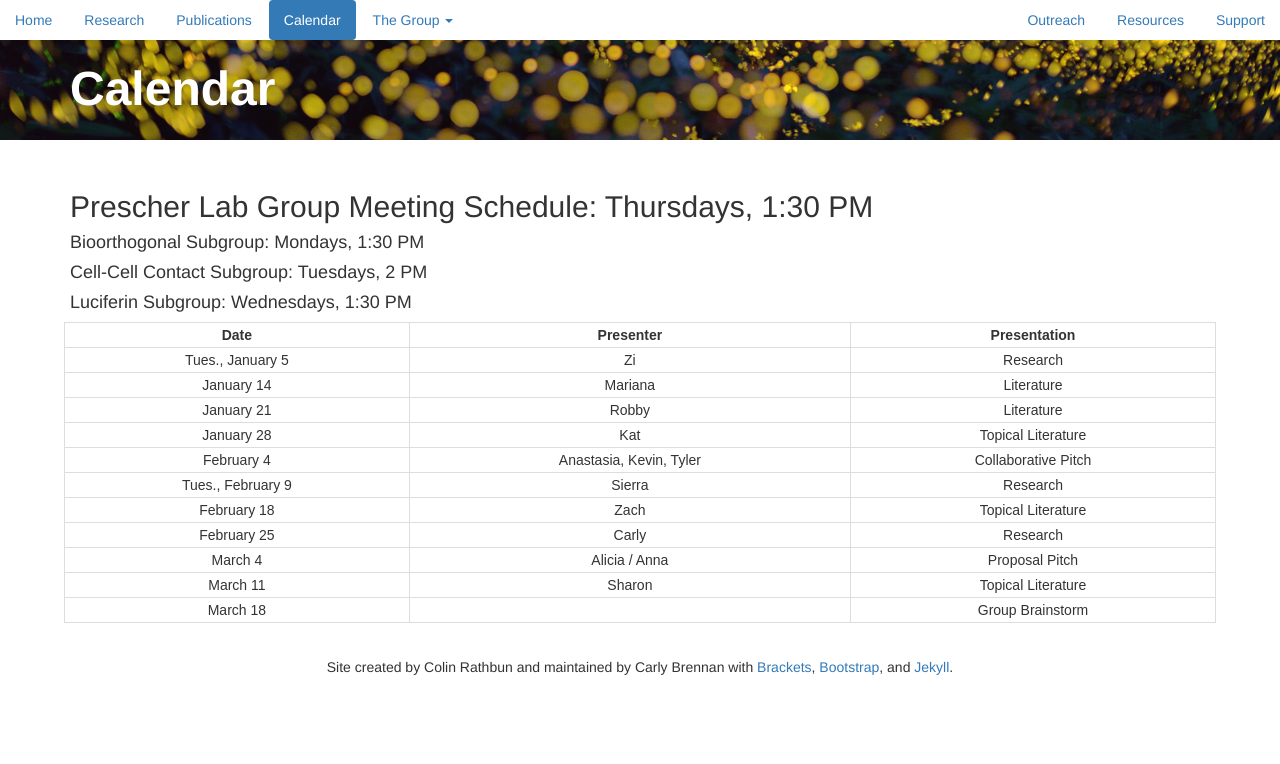
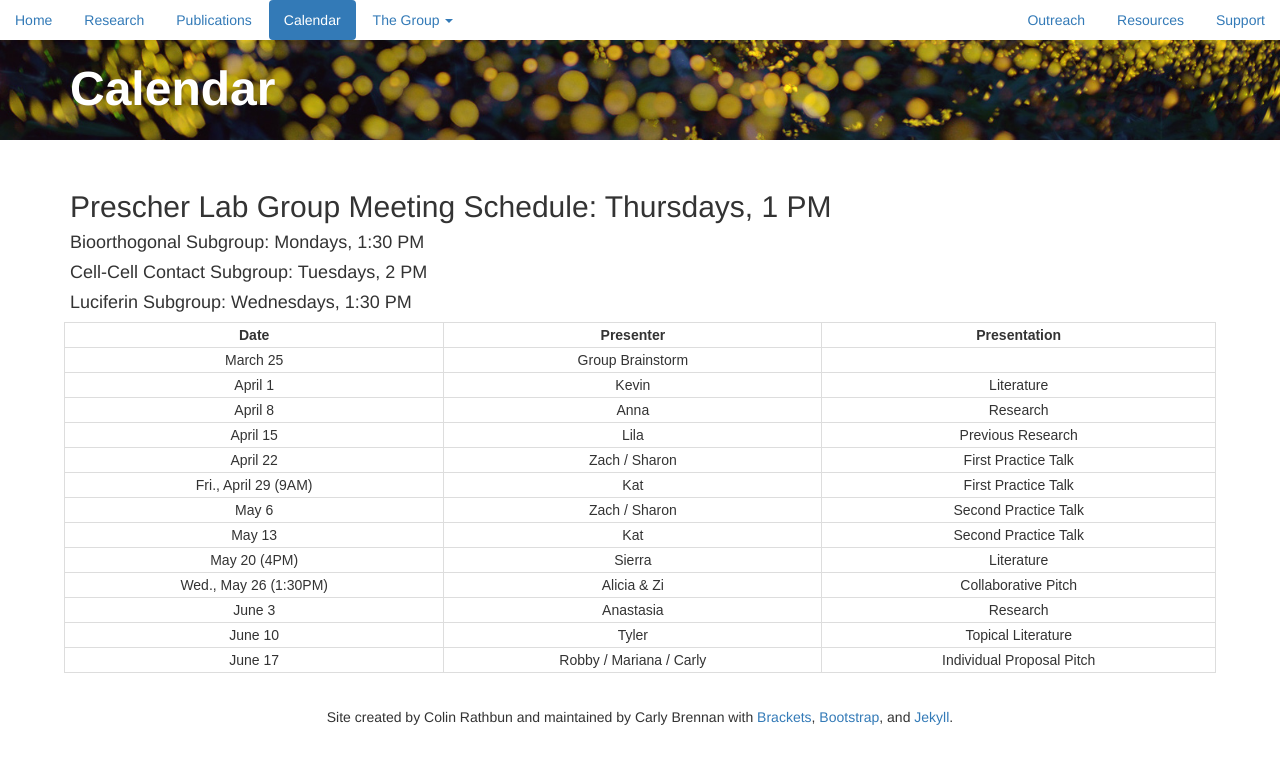
Before and after one commit to c-bun/Prescher-Lab-Site, a Jekyll site: the page built from Calendar.html, in a window 1280 px wide. Shown: the top 764 px of the page. Built offline with Jekyll 4.4.1, drawn with Linux system fonts in a browser that asks for light colours.

Commit message:
PrescherLabSite_April2021_Update1

```diff
--- a/Calendar.html
+++ b/Calendar.html
@@ -24,7 +24,7 @@ padding: 2px;
 </head>
 <body>
 <div class="container">
-    <h2>Prescher Lab Group Meeting Schedule: Thursdays, 1:30 PM</h2>
+    <h2>Prescher Lab Group Meeting Schedule: Thursdays, 1 PM</h2>
     <h4>Bioorthogonal Subgroup: Mondays, 1:30 PM</h4>
     <h4>Cell-Cell Contact Subgroup: Tuesdays, 2 PM</h4>
     <h4>Luciferin Subgroup: Wednesdays, 1:30 PM</h4>
@@ -38,16 +38,17 @@ padding: 2px;
  <th title="Field #3">Presentation</th>
  </tr></thead>
  <tbody><tr>
- <td>Tues., January 5</td>
- <td>Zi</td><td>Research</td></tr><tr>
- <td>January 14</td><td>Mariana</td><td>Literature</td></tr><tr>
- <td>January 21</td><td>Robby</td><td>Literature</td></tr><tr>
- <td>January 28</td><td>Kat</td><td>Topical Literature</td></tr><tr>
- <td>February 4</td><td>Anastasia, Kevin, Tyler</td><td>Collaborative Pitch</td></tr><tr>
- <td>Tues., February 9</td><td>Sierra</td><td>Research</td></tr><tr>
- <td>February 18</td><td>Zach</td><td>Topical Literature</td></tr><tr>
- <td>February 25</td><td>Carly</td><td>Research</td></tr><tr>
- <td>March 4</td><td>Alicia / Anna</td><td>Proposal Pitch</td></tr><tr>
- <td>March 11</td><td>Sharon</td><td>Topical Literature</td></tr><tr>
- <td>March 18</td><td></td><td>Group Brainstorm</td></tr><tr>
+ <td>March 25</td><td>Group Brainstorm</td><td></td></tr><tr>
+ <td>April 1</td><td>Kevin</td><td>Literature</td></tr><tr>
+ <td>April 8</td><td>Anna</td><td>Research</td></tr><tr>
+ <td>April 15</td><td>Lila</td><td>Previous Research</td></tr><tr>
+ <td>April 22</td><td>Zach / Sharon</td><td>First Practice Talk</td></tr><tr>
+ <td>Fri., April 29 (9AM)</td><td>Kat</td><td>First Practice Talk</td></tr><tr>
+ <td>May 6</td><td>Zach / Sharon</td><td>Second Practice Talk</td></tr><tr>
+ <td>May 13</td><td>Kat</td><td>Second Practice Talk</td></tr><tr>
+ <td>May 20 (4PM)</td><td>Sierra</td><td>Literature</td></tr><tr>
+ <td>Wed., May 26 (1:30PM)</td><td>Alicia & Zi</td><td>Collaborative Pitch</td></tr><tr>
+ <td>June 3</td><td>Anastasia</td><td>Research</td></tr><tr>
+ <td>June 10</td><td>Tyler</td><td>Topical Literature</td></tr><tr>
+ <td>June 17</td><td>Robby / Mariana / Carly</td><td>Individual Proposal Pitch</td></tr><tr>
  </tbody></table>
--- a/_data/group.csv
+++ b/_data/group.csv
@@ -59,6 +59,7 @@ Jenny,Hoang,undergrad,"Saigon, Vietnam","B.S., Chemistry (Chemical Biology Speci
 Jonathan,Tchan,undergrad,"San Gabriel, CA","B.S., Biological Sciences",Niels Bohr,UROP Fellow (2020-2021),
 Meghan,Dyck,undergrad,"King City, CA","B.S., Chemistry","Annie Cannon, Edward Jenner",,
 Sharon,Chen,graduate,"Torrance, CA","B.A., Molecular and Cellular Biology, UC Berkeley",Gertrude B. Elion,,
-Katherine,Townsend,graduate,"Middlebury, VT","B.S., Chemistry, Bucknell University",Friedlieb Ferdinand Runge,,
+Katherine,Townsend,graduate,"Middlebury, VT","B.S., Chemistry, Bucknell University",Friedlieb Ferdinand Runge,NSF GRFP Honorable Mention (2021) ,
 Zachary,Torrey,graduate,"Salisbury, MD","B.S., Chemistry (Biochemistry Concentration), George Mason University ",Jonas Salk,,
 Alicia,Mangubat-Medina,postdoc,"Seattle, WA","B.S., Biochemistry, Western Washington University; Ph.D., Chemistry, Rice University",Carolyn Bertozzi,George Hewitt Medical Research Postdoctoral Fellow (2020),
+Lila,Halbers,graduate,"Anaheim Hills, CA","B.A., Chemistry, UC San Diego; M.S., Clinical and Experimental Therapeutics, USC",Rosalind Franklin,,
--- a/_data/publications.csv
+++ b/_data/publications.csv
@@ -1,4 +1,5 @@
 number,authors,title,journal,year,volume,pages,note,link
+65,"Rathbun, C. M.*; Ionkina, A. I.*; Yao, Z.*; Jones, K. A.; Porterfield, W. B.; Prescher, J. A.",Rapid Multicomponent Bioluminescence Imaging via Substrate Unmixing,ACS Chem. Biol.,2021,,,ASAPs (Originally uploaded to biorxiv: https://doi.org/10.1101/811026),https://pubs.acs.org/doi/full/10.1021/acschembio.0c00959
 64,"Williams, S. J.; Hwang, C. S.; Prescher, J. A.",Orthogonal Bioluminescent Probes from Disubstituted Luciferins,Biochemistry,2021,60,563-572,,https://pubs.acs.org/doi/10.1021/acs.biochem.0c00894#.YDQYQ8G3IAQ.twitter
 63,"Unger, E. K.; Keller, J. P.; Altermatt, M.; Liang, R.; Matsui, A.; Dong, C.; Hon, O. J.; Yao, Z.; Sun, J.; Banala, S.; Flanigan, M. E.; Jaffe, D. A.; Hartanto, S.; Carlen, J.; Mizuno, G. O.; Borden, P. M.; Shivange, A. V.; Cameron, L. P.; Sinning, S.; Underhill, S. M.; Olson, D. E.; Amara, S. G.; Lang, D. T.; Rudnick, G.; Marvin, J. S.; Lavis, L. D.; Lester, H. A.; Alvarez, V. A.; Fisher, A. J.; Prescher, J. A.; Kash, T. L.; Yarov-Yarovoy, V.; Gradinaru, V.; Looger, L. L.; Tian, L.",Directed Evolution of a Selective and Sensitive Serotonin Sensor via Machine Learning,Cell,2020,183,1986-2002.e26,,https://www.cell.com/cell/pdf/S0092-8674(20)31612-3.pdf
 62,"Row, R. D.; Nguyen, S. S.; Ferreira, A. J.; Prescher, J. A. ",Chemically triggered crosslinking with bioorthogonal cyclopropenones,Chem. Commun. ,2020,56,10883-10886,,https://pubs.rsc.org/en/content/articlelanding/2020/cc/d0cc04600k#!divAbstract
```
Also changed, not shown: _posts/2021-01-19-2021-News.markdown (+7 -0 lines), images/TOCs/65.gif (added), images/group/Halbers_Lila.png (added).
